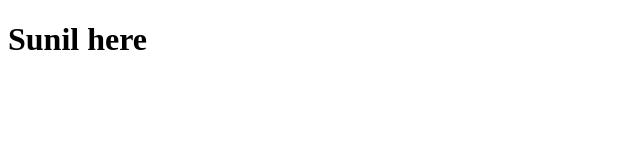
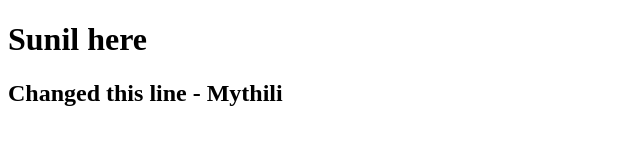
Before and after one commit to MythiliJ/junk, a plain HTML site: page index.html in a window 1280 px wide. Shown: the whole page, without its empty margins (0-640 px from the left). Drawn offline with Linux system fonts and the light colour scheme.

Commit message:
changed index h2 mjnew

```diff
--- a/index.html
+++ b/index.html
@@ -4,6 +4,7 @@
 <meta charset="utf-8">
 <title>Junk Home</title>
 <h1>Sunil here</h1>
+<h2>Changed this line - Mythili</h2>
 </head>
 <body>
 
```
